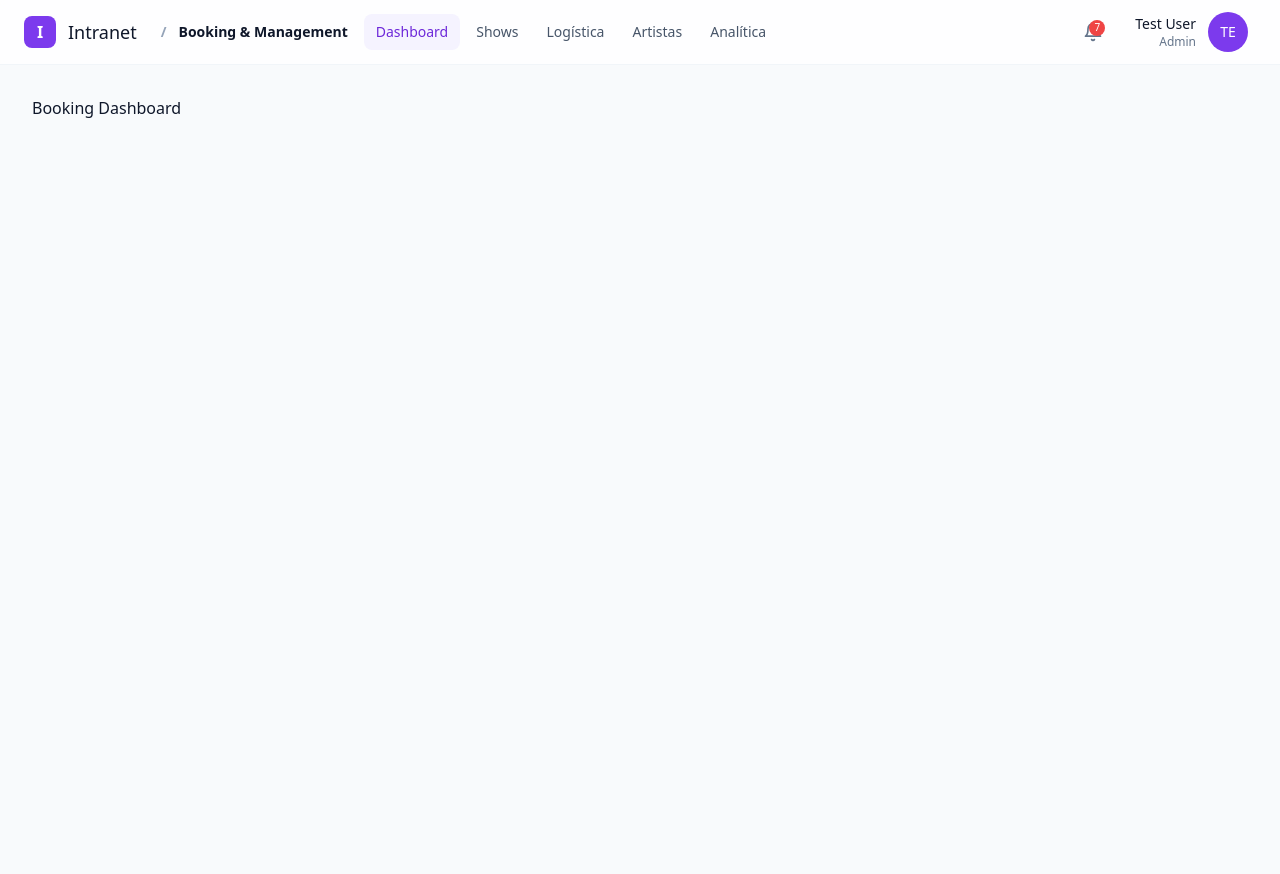
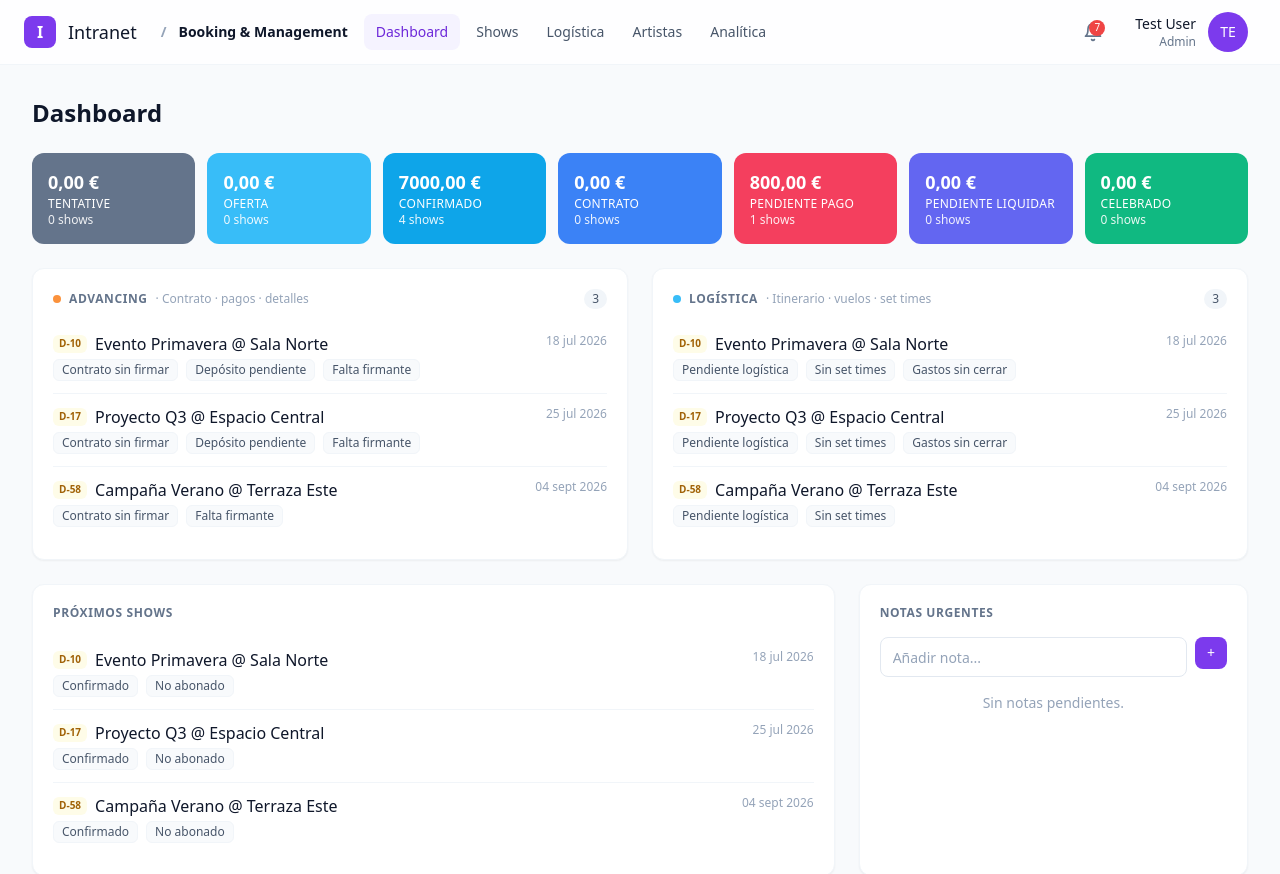
Before and after one commit to Arian1192/intranet-boilerplate, a React (Vite) app: page /conceptone in a window 1280 px wide. Shown: the top 874 px of the page. Before the commit the page ends 800 px from the top, so only its background shows below. Built offline with nearby package versions, Linux system fonts and the light colour scheme.

Commit message:
feat: add booking dashboard page

```diff
--- /dev/null
+++ b/src/features/booking/hooks/useBookingDashboard.ts
@@ -0,0 +1,31 @@
+import { useEffect, useState } from 'react';
+import { useRepository } from '@/repositories';
+import type { BookingDashboard } from '@/types';
+
+export function useBookingDashboard() {
+  const repository = useRepository();
+  const [data, setData] = useState<BookingDashboard | null>(null);
+  const [isLoading, setIsLoading] = useState(true);
+  const [error, setError] = useState<string | null>(null);
+
+  useEffect(() => {
+    let cancelled = false;
+    setIsLoading(true);
+    repository
+      .getBookingDashboard()
+      .then((result) => {
+        if (!cancelled) setData(result);
+      })
+      .catch((err) => {
+        if (!cancelled) setError(err instanceof Error ? err.message : 'Error');
+      })
+      .finally(() => {
+        if (!cancelled) setIsLoading(false);
+      });
+    return () => {
+      cancelled = true;
+    };
+  }, [repository]);
+
+  return { data, isLoading, error };
+}
--- a/src/features/booking/pages/BookingDashboardPage.tsx
+++ b/src/features/booking/pages/BookingDashboardPage.tsx
@@ -1,3 +1,98 @@
+import { useState } from 'react';
+import { Card, Input, Button } from '@/components/ui';
+import { KpiCard, ShowListItem } from '@/features/booking/components';
+import { useBookingDashboard } from '../hooks/useBookingDashboard';
+
 export function BookingDashboardPage() {
-  return <div>Booking Dashboard</div>;
+  const { data, isLoading, error } = useBookingDashboard();
+  const [note, setNote] = useState('');
+
+  if (isLoading) {
+    return <div className="py-12 text-center text-slate-500">Cargando...</div>;
+  }
+
+  if (error || !data) {
+    return <div className="py-12 text-center text-red-600">Error: {error || 'No data'}</div>;
+  }
+
+  return (
+    <div className="space-y-6">
+      <h1 className="text-2xl font-semibold text-slate-900">Dashboard</h1>
+
+      <div className="grid grid-cols-2 gap-3 sm:grid-cols-3 lg:grid-cols-4 xl:grid-cols-7">
+        {data.kpis.map((kpi) => (
+          <KpiCard key={kpi.id} kpi={kpi} />
+        ))}
+      </div>
+
+      <div className="grid gap-6 lg:grid-cols-2">
+        <Card className="p-5">
+          <div className="mb-3 flex items-center gap-2">
+            <span className="h-2 w-2 rounded-full bg-orange-400" />
+            <h2 className="text-xs font-semibold uppercase tracking-wider text-slate-500">
+              Advancing
+            </h2>
+            <span className="text-xs text-slate-400">· Contrato · pagos · detalles</span>
+            <span className="ml-auto rounded-full bg-slate-100 px-2 py-0.5 text-xs font-medium text-slate-600">
+              {data.advancing.length}
+            </span>
+          </div>
+          <div className="divide-y divide-slate-100">
+            {data.advancing.map((item) => (
+              <ShowListItem key={item.id} item={item} />
+            ))}
+          </div>
+        </Card>
+
+        <Card className="p-5">
+          <div className="mb-3 flex items-center gap-2">
+            <span className="h-2 w-2 rounded-full bg-sky-400" />
+            <h2 className="text-xs font-semibold uppercase tracking-wider text-slate-500">
+              Logística
+            </h2>
+            <span className="text-xs text-slate-400">· Itinerario · vuelos · set times</span>
+            <span className="ml-auto rounded-full bg-slate-100 px-2 py-0.5 text-xs font-medium text-slate-600">
+              {data.logistics.length}
+            </span>
+          </div>
+          <div className="divide-y divide-slate-100">
+            {data.logistics.map((item) => (
+              <ShowListItem key={item.id} item={item} />
+            ))}
+          </div>
+        </Card>
+      </div>
+
+      <div className="grid gap-6 lg:grid-cols-3">
+        <Card className="p-5 lg:col-span-2">
+          <h2 className="mb-4 text-xs font-semibold uppercase tracking-wider text-slate-500">
+            Próximos shows
+          </h2>
+          <div className="divide-y divide-slate-100">
+            {data.upcomingShows.map((item) => (
+              <ShowListItem key={item.id} item={item} />
+            ))}
+          </div>
+        </Card>
+
+        <Card className="p-5">
+          <h2 className="mb-4 text-xs font-semibold uppercase tracking-wider text-slate-500">
+            Notas urgentes
+          </h2>
+          <div className="flex gap-2">
+            <Input
+              placeholder="Añadir nota..."
+              value={note}
+              onChange={(e) => setNote(e.target.value)}
+              className="flex-1"
+            />
+            <Button type="button" size="sm">
+              +
+            </Button>
+          </div>
+          <p className="mt-4 text-center text-sm text-slate-400">Sin notas pendientes.</p>
+        </Card>
+      </div>
+    </div>
+  );
 }
```
